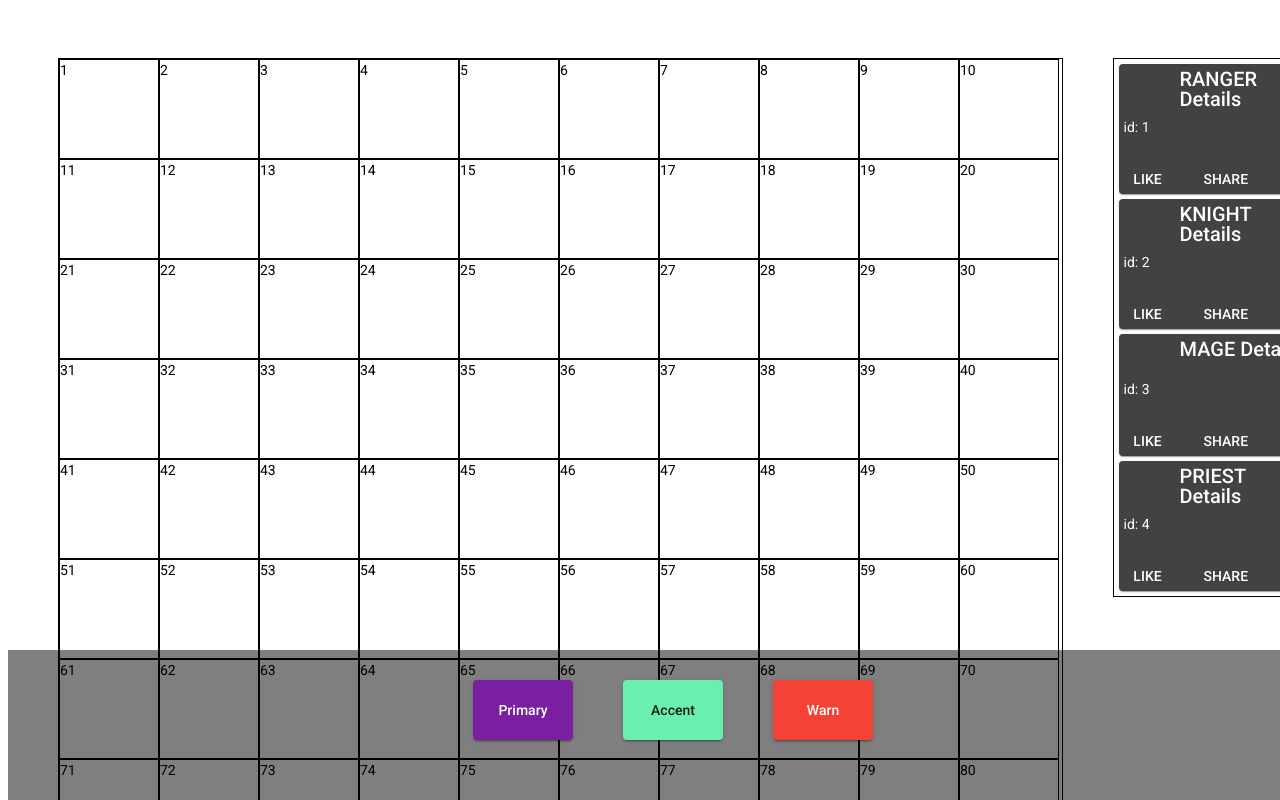
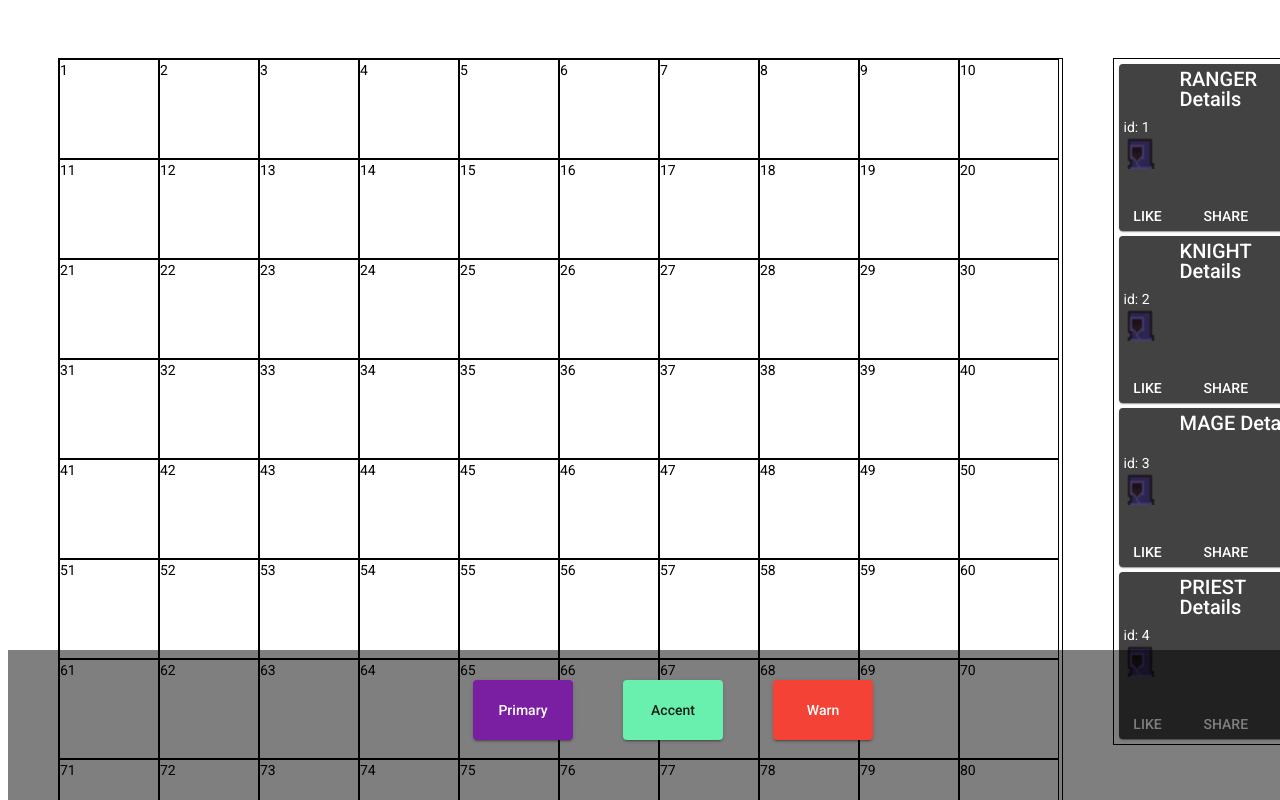
Before and after one commit to zipit145/boardgame, an Angular app: page / in a window 1280 px wide. Shown: the top 800 px of the page. Built offline with nearby package versions, Linux system fonts and the light colour scheme.

Commit message:
added 2 dungeon sprites to assets, added initial placeholder sprite image to character card.

```diff
--- a/src/app/charactercard/charactercard.component.css
+++ b/src/app/charactercard/charactercard.component.css
@@ -3,3 +3,11 @@
     padding: 5px;
     width: 200px;
 }
+
+img{
+    object-fit: none;
+    object-position: -80px -143px;
+    width: 16px;
+    height: 16px;
+    zoom: 2;
+}
--- a/src/app/charactercard/charactercard.component.html
+++ b/src/app/charactercard/charactercard.component.html
@@ -6,6 +6,8 @@
     </mat-card-header>
     <mat-card-content>
         <div><span>id: </span>{{character.id}}</div>
+        <!-- <div class="spriteImage"></div> -->
+        <img src="../../assets/0x72_16x16DungeonTileset.v3.png" >
     </mat-card-content>
     <mat-card-actions>
     <button mat-button>LIKE</button>
--- a/src/app/charactercard/charactercard.component.ts
+++ b/src/app/charactercard/charactercard.component.ts
@@ -1,5 +1,6 @@
 import { Component, OnInit, Input } from '@angular/core';
 import { Character } from '../character';
+
 
 @Component({
   selector: 'app-charactercard',
```
Also changed, not shown: src/assets/0x72_16x16DungeonTileset.v3.png (added).
